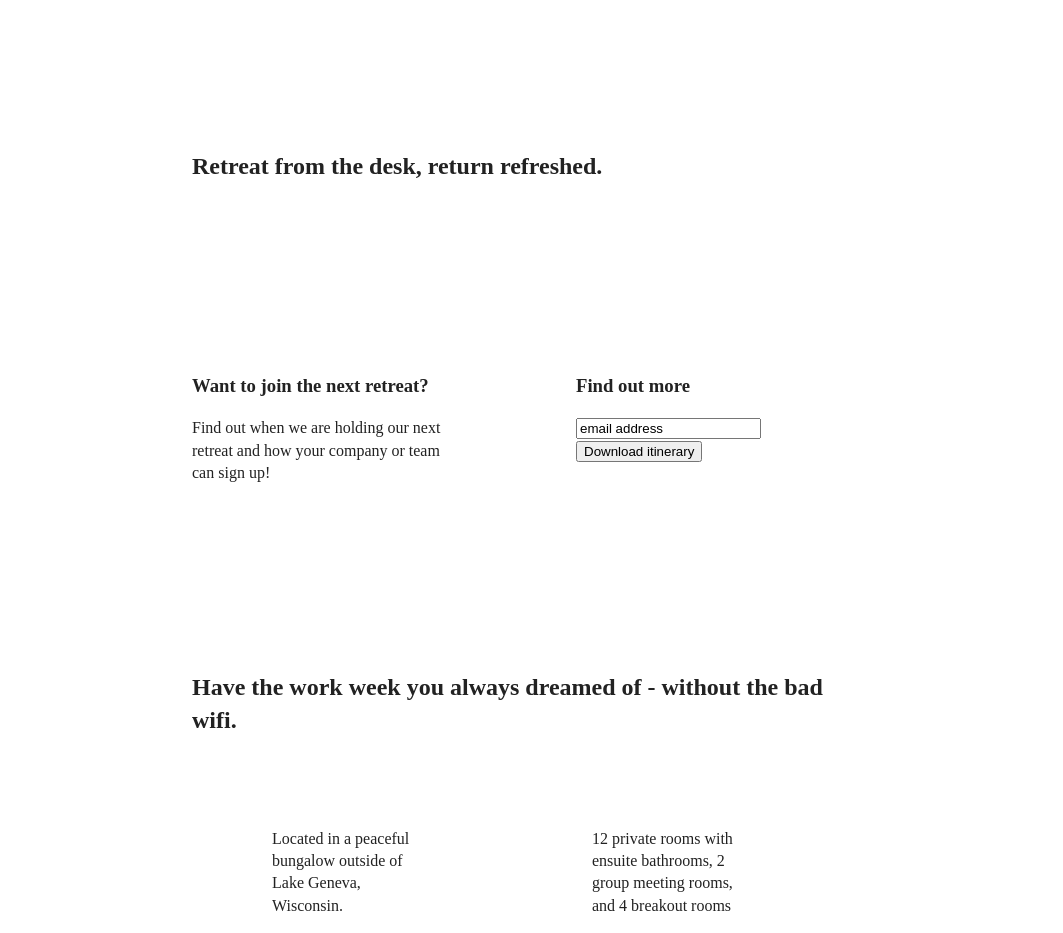
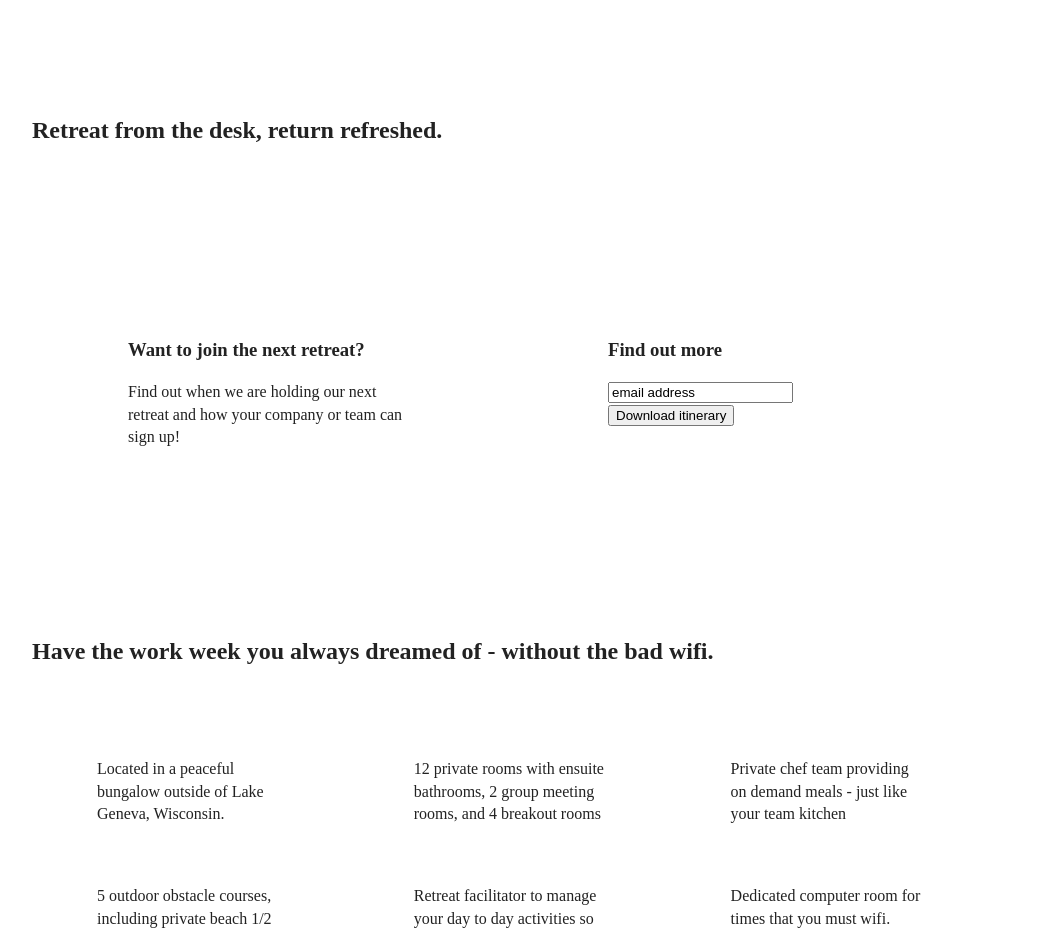
Before and after one commit to otterc1ty/HTML-Boilerplate---206-unplugged, a website built with webpack: page index.html in a window 1280 px wide. Shown: the part 98-1031 px from the top of the page, without its empty margins (128-1191 px from the left). Built offline with nearby package versions, Linux system fonts and the light colour scheme.

Commit message:
Updated desktop queries

```diff
--- a/css/style.css
+++ b/css/style.css
@@ -245,8 +245,6 @@ aside {
   justify-content: center;
 }
 
-
-
 .faq .content-wrapper {
   display: flex;
   justify-content: center;
@@ -397,11 +395,10 @@ display: none;
     align-items: center;
     flex-flow: column wrap;
     flex-basis: 50%;
-
   }
 
   .features .features-item-description {
-width: 50%;
+    width: 62%;
   }
 
   /* Reviews */
@@ -441,8 +438,6 @@ width: 100%;
   justify-content: space-between;
   align-items: flex-start;
   padding-top: 20px;
-
-
 }
 
 .mission-content p {
@@ -457,7 +452,6 @@ width: 76%;
   display: flex;
   justify-content: space-between;
   align-items: flex-start;
-
 }
 
 /* =========== FAQ Page ======== */
@@ -476,6 +470,54 @@ width: 100%;
 
 @media only screen and (min-width: 1200px) {
   /* Desktop styles here */
+}
+
+header {
+  padding: 15px 0;
+}
+
+.content-wrapper {
+  max-width: 960px;
+}
+
+/* Hero */
+.hero-area h1 {
+  width: 70%;
+}
+
+/* Aside */
+aside .content-wrapper {
+  justify-content: space-around;
+}
+
+aside .content-wrapper .form-description,
+aside .content-wrapper .form {
+  width: 30%;
+}
+
+/* Features */
+.features h2 {
+  width: 90%;
+}
+
+.features article {
+  flex-basis: 33%;
+}
+
+/* Reviews */
+.reviews article div {
+  width: 42%;
+}
+
+
+/* ======== About Page ======= */
+.mission h2, .contact-section .content-wrapper h2 {
+  width: 90%;
+}
+
+/* ======== FAQ Page ========= */
+.faq h2 {
+  width: 100%;
 }
 
 /* ==========================================================================
```
Lines whose indentation alone changed are shown as unchanged.
